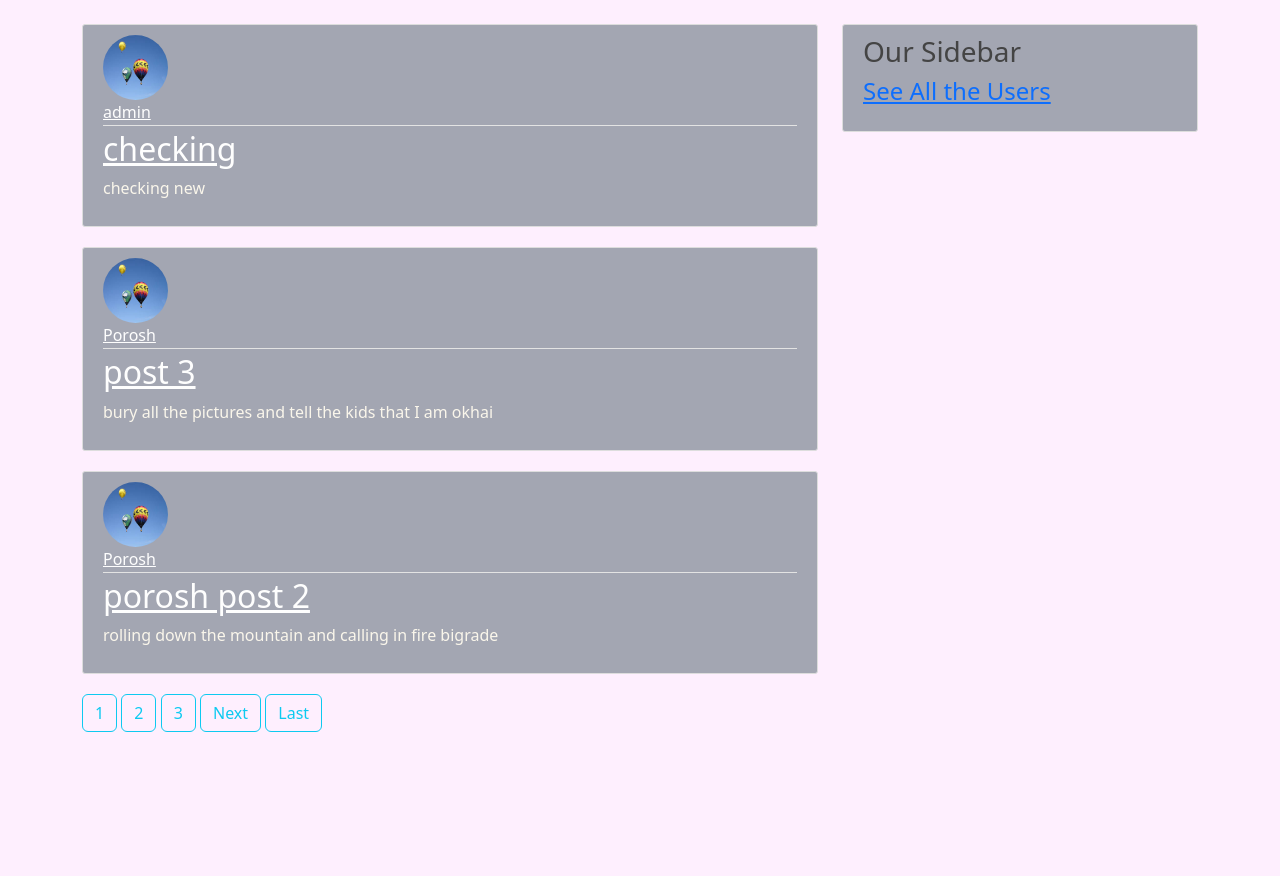
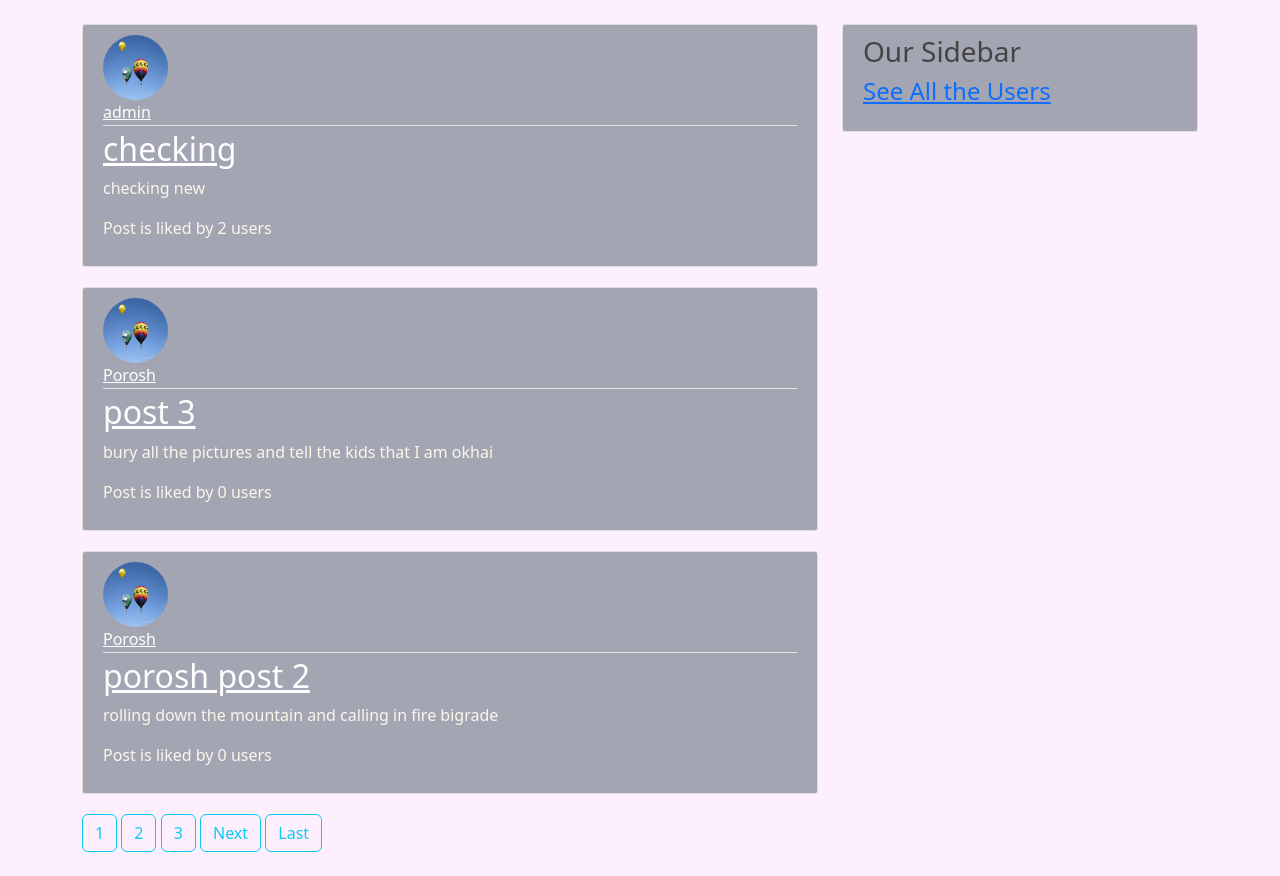
Before and after one commit to Porosh45/Blog-Django, a Django app: page / in a window 1280 px wide. Shown: the part 56-932 px from the top of the page. Before the commit the page ends 788 px from the top, so only its background shows below. Run offline with Django 4.2, Linux system fonts and the light colour scheme; data comes from the database, SQL or seed files in the repository; both versions use the stored data as it was after the commit.

Commit message:
like page updated

```diff
--- a/Blogger/templates/Blogger/home.html
+++ b/Blogger/templates/Blogger/home.html
@@ -14,6 +14,7 @@
             <h2><a class="article-title" href="{% url 'post-detail' post.id %}">{{ post.title }}</a></h2>
             <p class="article-content">{{ post.content }}</p>
           </div>
+            <p>Post is liked by {{ post.likes_count }} users</p>
         </article>
     {% endfor %}
     {% if is_paginated %}
--- a/Blogger/templates/Blogger/user_posts.html
+++ b/Blogger/templates/Blogger/user_posts.html
@@ -12,6 +12,7 @@
             <h2><a class="article-title" href="{% url 'post-detail' post.id %}">{{ post.title }}</a></h2>
             <p class="article-content">{{ post.content }}</p>
           </div>
+            <p>Post is liked by {{ post.likes_count }} users</p>
         </article>
     {% endfor %}
     {% if is_paginated %}
```
Also changed, not shown: db.sqlite3.
